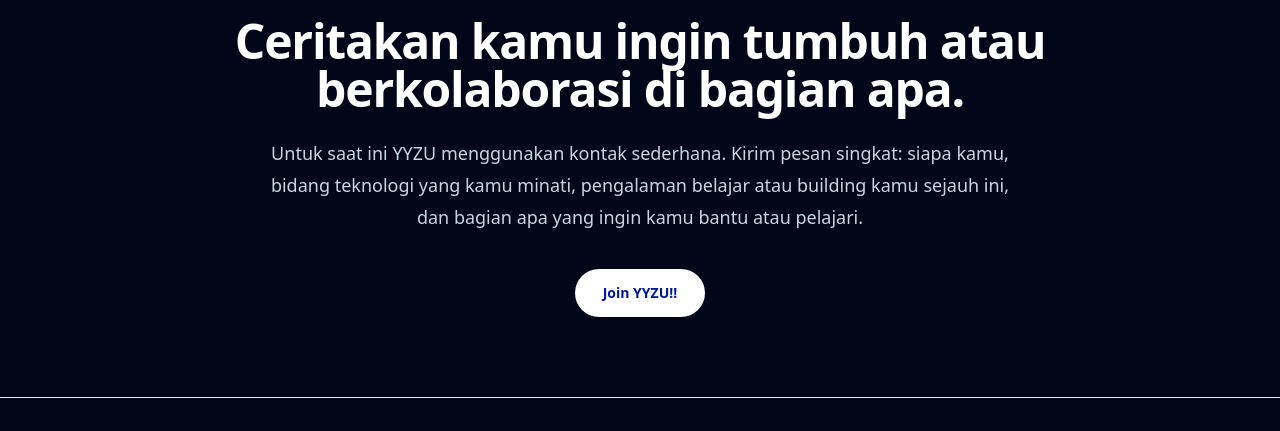
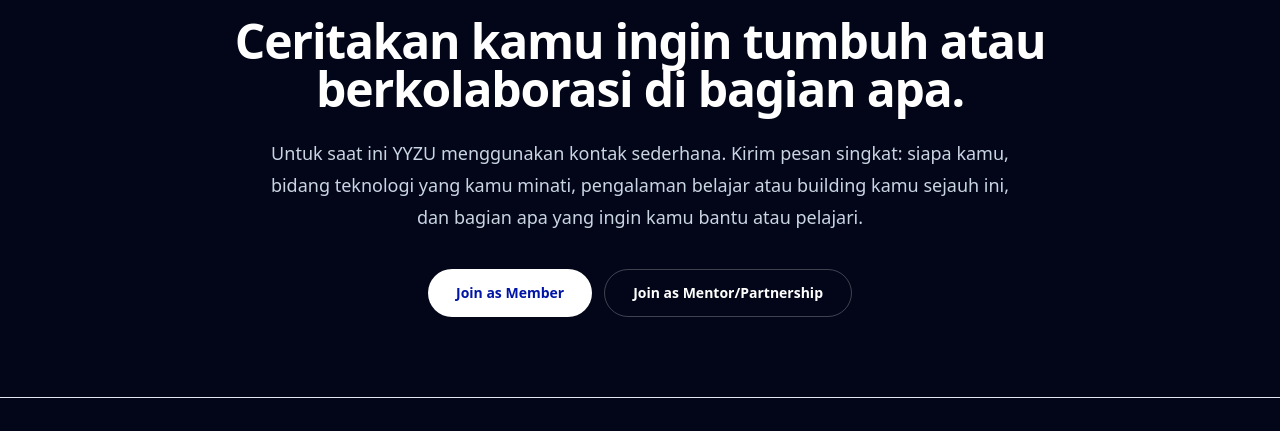
Before and after one commit to ghanirahmans/yyzu-ecosystem-project, an Astro site: page /join in a window 1280 px wide. Shown: the part 2138-2569 px from the top of the page. Built offline with nearby package versions, Linux system fonts and the light colour scheme; Astro itself is replaced by a stand-in of ours.

Commit message:
add buttun for mentor or parnership

```diff
--- a/src/pages/join.astro
+++ b/src/pages/join.astro
@@ -63,7 +63,13 @@ import BaseLayout from "../layouts/BaseLayout.astro";
         href="https://forms.gle/qvXuRMPRRpkhNzZ59"
         class="inline-flex min-h-12 items-center justify-center rounded-full bg-white px-7 py-3 text-sm font-bold text-[#0015A5] transition hover:bg-slate-100"
         >
-          Join YYZU!!
+          Join as Member
+        </a>
+        <a
+        href="https://forms.gle/a8SbEvNR8hDFE5529"
+        class="inline-flex min-h-12 items-center justify-center rounded-full border border-white/24 px-7 py-3 text-sm font-bold text-white transition hover:bg-white/10"
+        >
+          Join as Mentor/Partnership
         </a>
         <!-- <a
           href="mailto:yyzucommunity@gmail.com"
```
